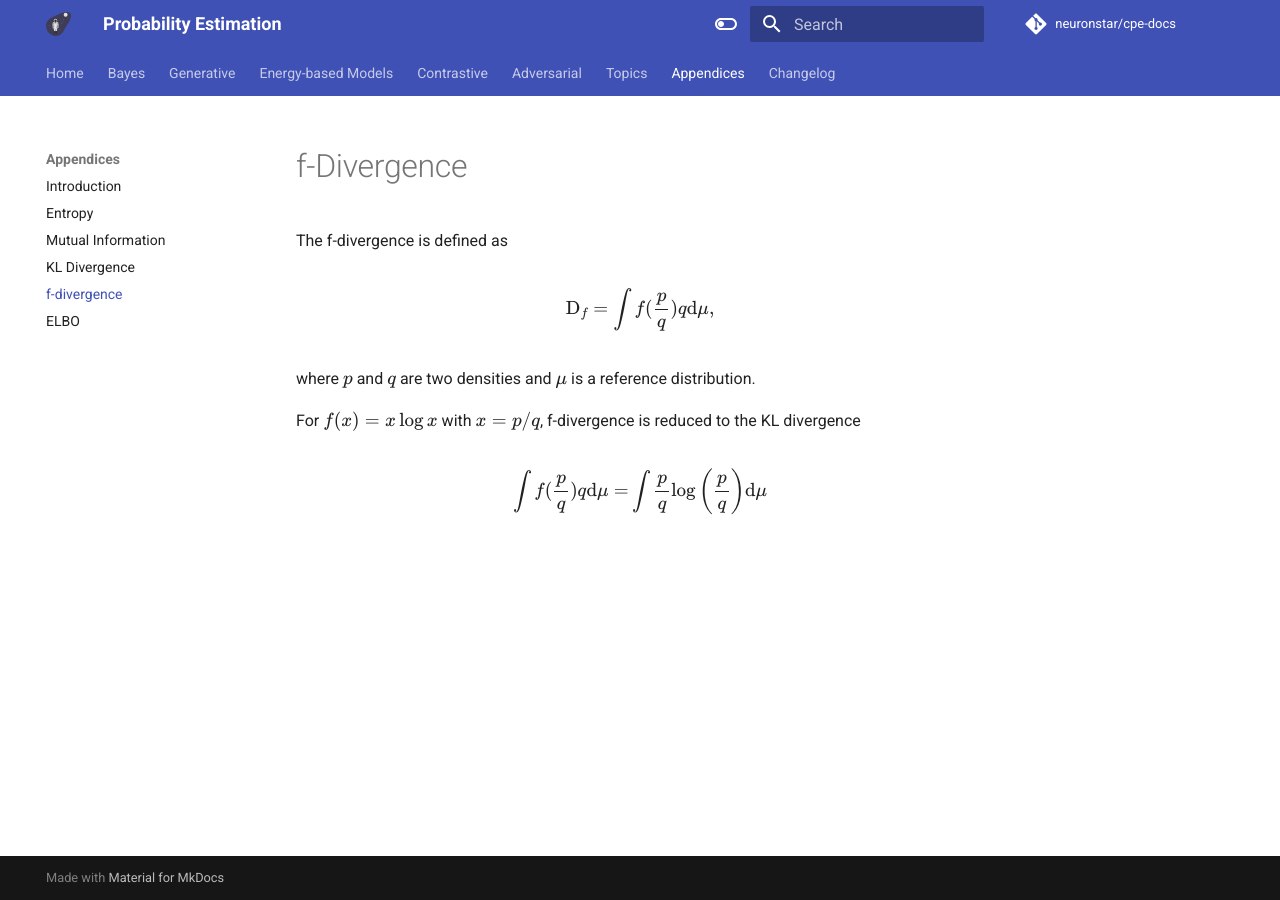
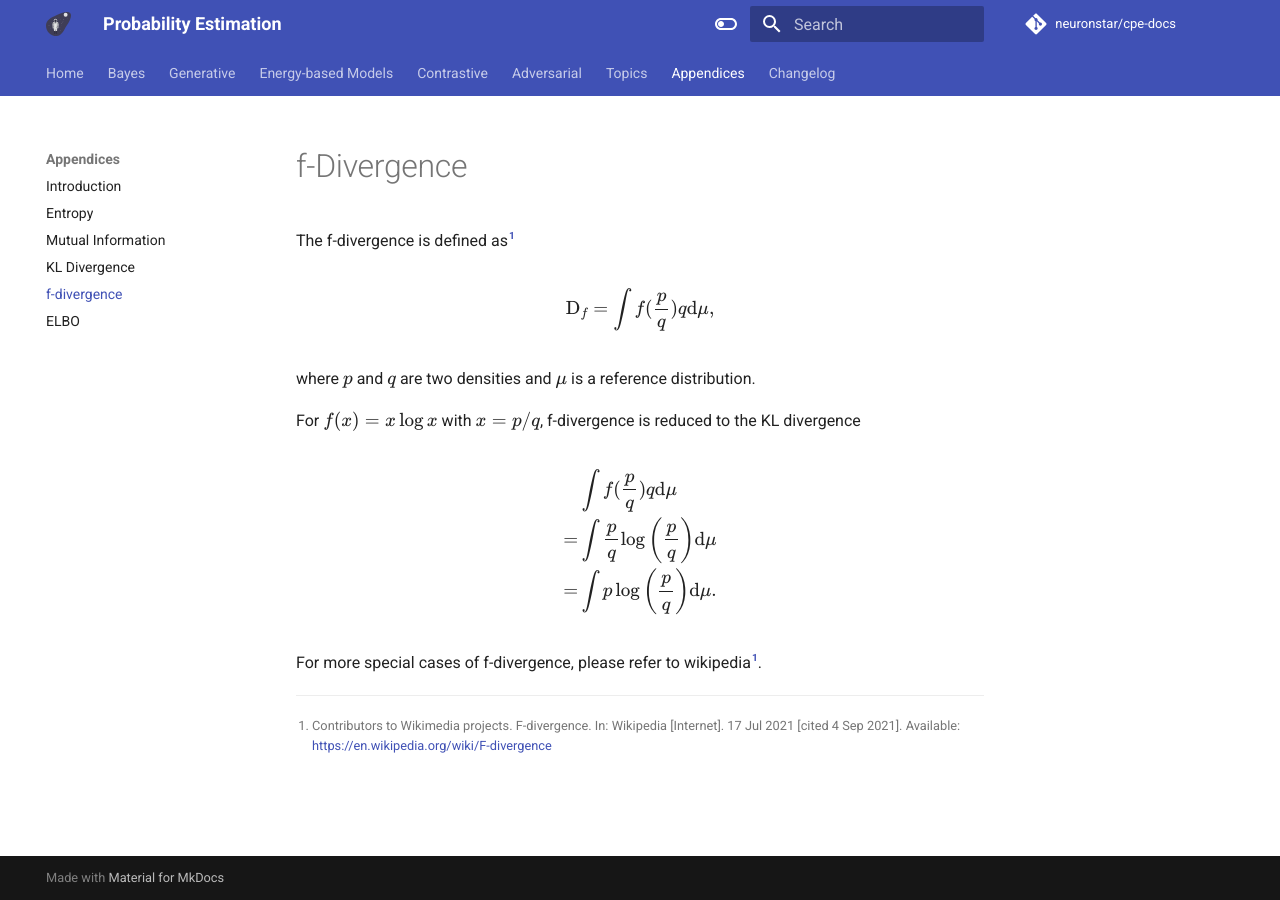
Before and after one commit to emptymalei/deep-learning, an MkDocs documentation site: the page built from cpe/appendices/f-divergence.md, in a window 1280 px wide. Built offline with MkDocs 1.6.1 and Material for MkDocs 9.7.7, drawn with Linux system fonts in a browser that asks for light colours; comment, search, counter and statistics services are not loaded.

Commit message:
update f-divergence

```diff
--- a/cpe/appendices/f-divergence.md
+++ b/cpe/appendices/f-divergence.md
@@ -1,6 +1,6 @@
 # f-Divergence
 
-The f-divergence is defined as
+The f-divergence is defined as[^f-divergence_wiki]
 
 $$
 \operatorname{D}_f = \int f(\frac{p}{q}) q\mathrm d\mu,
@@ -12,6 +12,15 @@ For $f(x) = x \log x$ with $x=p/q$, f-divergence is reduced to the KL divergence
 
 $$
 \begin{align}
-\int f(\frac{p}{q}) q\mathrm d\mu =& \int \frac{p}{q} \log \left( \frac{p}{q} \right)\mathrm d\mu \\
+&\int f(\frac{p}{q}) q\mathrm d\mu \\
+=& \int \frac{p}{q} \log \left( \frac{p}{q} \right) \mathrm d\mu \\
+=&  \int p \log \left( \frac{p}{q} \right) \mathrm d\mu.
 \end{align}
 $$
+
+For more special cases of f-divergence, please refer to wikipedia[^f-divergence_wiki].
+
+
+
+
+[^f-divergence_wiki]: Contributors to Wikimedia projects. F-divergence. In: Wikipedia [Internet]. 17 Jul 2021 [cited 4 Sep 2021]. Available: https://en.wikipedia.org/wiki/F-divergence
```
